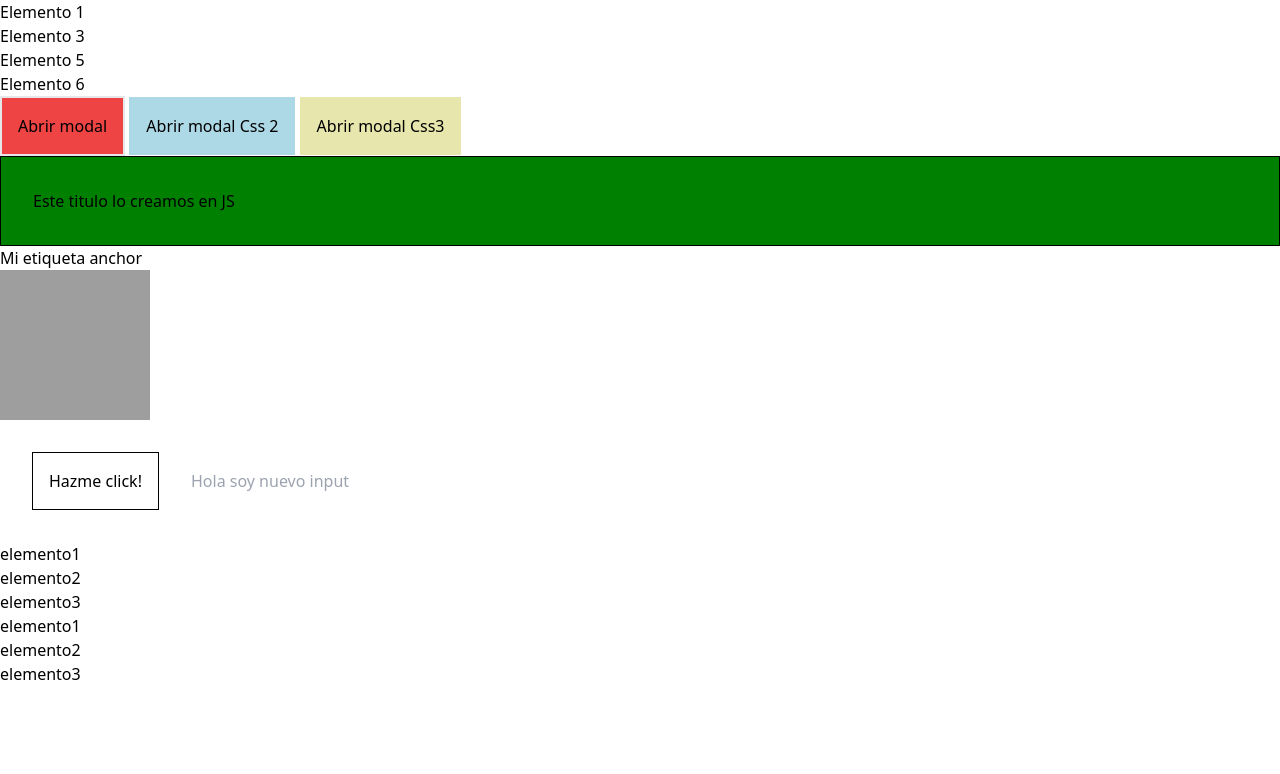
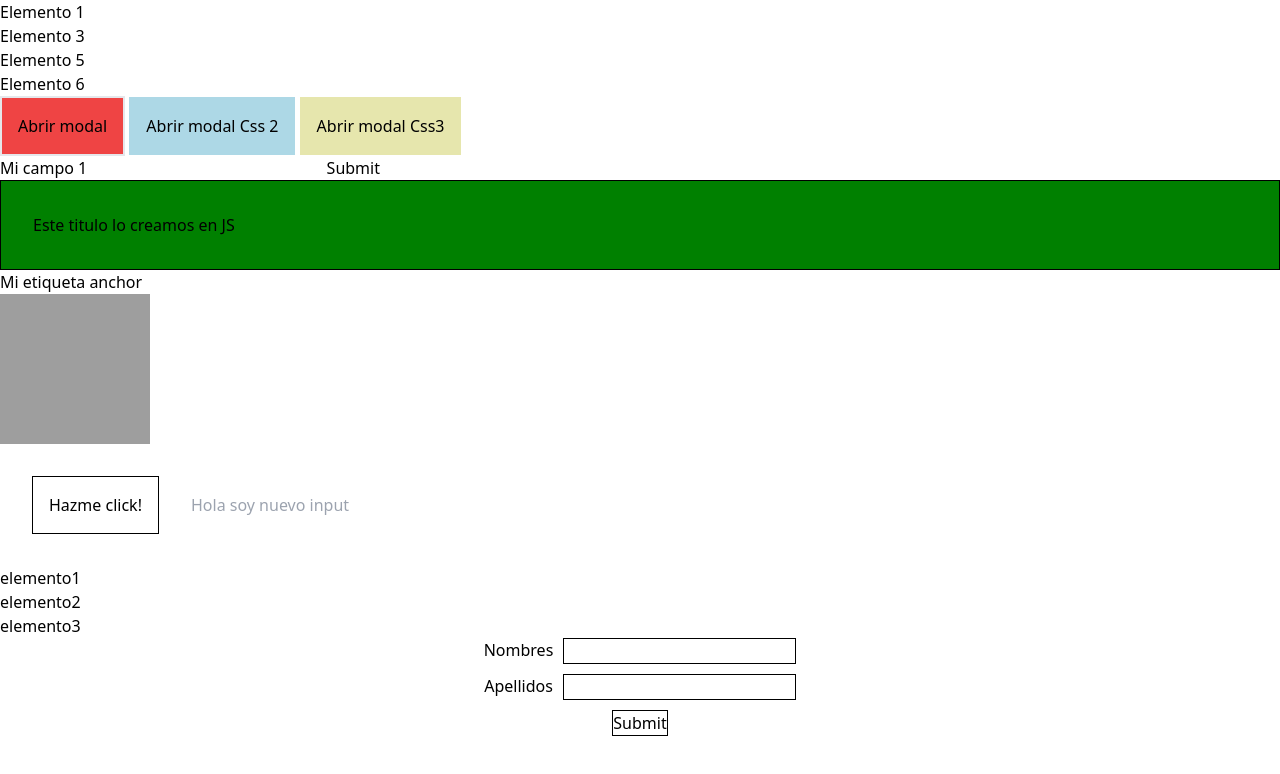
Before and after one commit to joskr3/demo-manejo-dom, a plain HTML site: page teoria/index.html in a window 1280 px wide. Drawn offline with nearby package versions, Linux system fonts and the light colour scheme; grey boxes are pictures that could not be loaded.

Commit message:
se agregaron ejemplos(formularios)

```diff
--- a/teoria/index.html
+++ b/teoria/index.html
@@ -58,6 +58,11 @@
   </div>
   <!--  -->
 
+  <form id="miFormulario">
+    <label id="label" for="campo1"> Mi campo 1</label>
+    <input name="campo1" id="campo1">
+    <input type="submit">
+  </form>
 
   <script src="script.js"></script>
 </body>
--- a/teoria/script.js
+++ b/teoria/script.js
@@ -148,11 +148,11 @@ items.map( item => {
 //recorre sobre el array original
 // esta mofidificando "mi fuente de la verdad"
 // esto es malo , porque puede causar errores o bugs , al modificar "algo en caliente"
-items.forEach( item => {
-  let li = document.createElement( 'li' )
-  li.innerText = item;
-  ul.appendChild( li )
-} )
+// items.forEach( item => {
+//   let li = document.createElement( 'li' )
+//   li.innerText = item;
+//   ul.appendChild( li )
+// } )
 
 
 document.body.appendChild( ul )
@@ -200,3 +200,113 @@ miBotonModal3.onclick = () => {
 cerrarModal3.onclick = () => {
   miModal3.style.visibility = "hidden"
 }
+
+
+
+
+// const miFormulario = document.getElementById( "miFormulario" )
+
+// miFormulario.onsubmit = ( event ) => {
+//   event.preventDefault();
+//   let formData = new FormData( event.target )
+//   console.log( 'Form data', Object.fromEntries( formData.entries() ) )
+// }
+
+
+{/* <form id="miFormulario">
+  <label id="label" for="campo1"> Mi campo 1</label>
+  <input name="campo1" id="campo1">
+    <input type="submit">
+    </form> */}
+
+
+const miFormulario = document.createElement( 'form' )// aca creo la etiqueta <form>
+miFormulario.id = 'miFormulario'
+miFormulario.style = 'display:flex; flex-direction:column; gap:10px'
+
+
+const contenedor1 = document.createElement( 'div' )
+contenedor1.id = 'contenedor1'
+contenedor1.style = 'display:flex; gap:10px;max-width:70%;margin:auto'
+
+const inputNombres = document.createElement( 'input' )
+inputNombres.style = 'border:1px solid black'
+inputNombres.setAttribute( 'name', 'campo1-name' )
+inputNombres.setAttribute( 'id', 'campo1-id' )
+
+const labelNombres = document.createElement( 'label' )
+labelNombres.id = 'miLabel1'
+labelNombres.setAttribute( 'for', 'campo1' )
+labelNombres.innerText = 'Nombres'
+
+contenedor1.appendChild( labelNombres )
+contenedor1.appendChild( inputNombres )
+
+
+const contenedor2 = document.createElement( 'div' )
+contenedor2.id = 'contenedor2'
+contenedor2.style = 'display:flex;gap:10px; max-width:70%;margin:auto'
+
+const inputApellidos = document.createElement( 'input' )
+inputApellidos.style = 'border:1px solid black'
+inputApellidos.setAttribute( 'name', 'campo2-name' )
+inputApellidos.setAttribute( 'id', 'campo2-id' )
+
+const labelApellidos = document.createElement( 'label' )
+labelApellidos.id = 'miLabel2'
+labelApellidos.setAttribute( 'for', 'campo2' )
+labelApellidos.innerText = 'Apellidos'
+
+contenedor2.appendChild( labelApellidos )
+contenedor2.appendChild( inputApellidos )
+
+
+const submitInput = document.createElement( 'input' )
+submitInput.setAttribute( 'type', 'submit' )
+submitInput.style = 'border: 1px solid black ; max-width: 50%; margin:auto'
+submitInput.textContent = 'Iniciar sesion'
+
+miFormulario.appendChild( contenedor1 )
+miFormulario.appendChild( contenedor2 )
+miFormulario.appendChild( submitInput )
+
+document.body.appendChild( miFormulario )
+
+
+
+miFormulario.onsubmit = ( evento ) => {
+  evento.preventDefault();
+  const dataDelFormulario = new FormData( evento.target )// el event.target -> es el formulario ,el form
+  const enviarLosCampos = Object.fromEntries( dataDelFormulario.entries() )
+  console.log(enviarLosCampos)
+}
+
+
+
+// miFormulario.onsubmit = ( event ) => {
+//   event.preventDefault();
+//   let armarDataParaEnviar = new FormData( event.target )
+//   console.log(armarDataParaEnviar)
+//   let info = Object.fromEntries( armarDataParaEnviar.entries() )
+//   console.log( info )
+// }
+
+
+// miFormulario.onsubmit( function (evento) {
+
+// } )
+
+// miFormulario.addEventListener( 'submit', function () {
+
+// } )
+
+// function enviarInfo( evento ) {
+//   event.preventDefault();
+//   let armarDataParaEnviar = new FormData( event.target )
+//   let info = Object.fromEntries( armarDataParaEnviar.entries() )
+//   console.log( info )
+
+// }
+
+
+// miFormulario.addEventListener( 'submit', enviarInfo )
```
